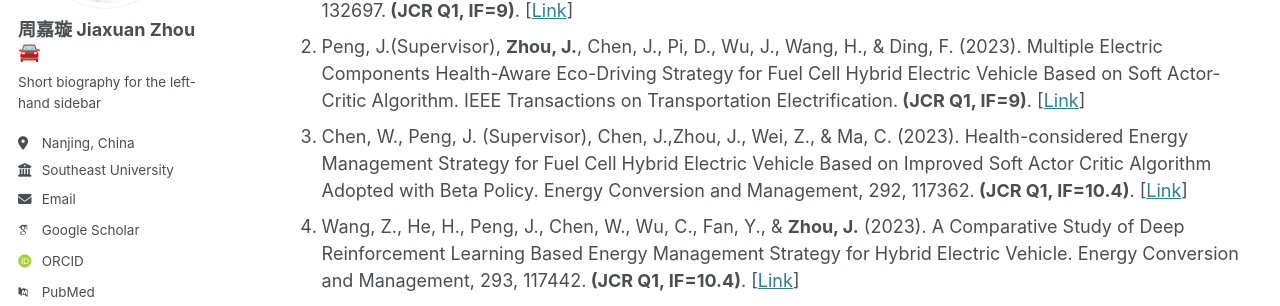
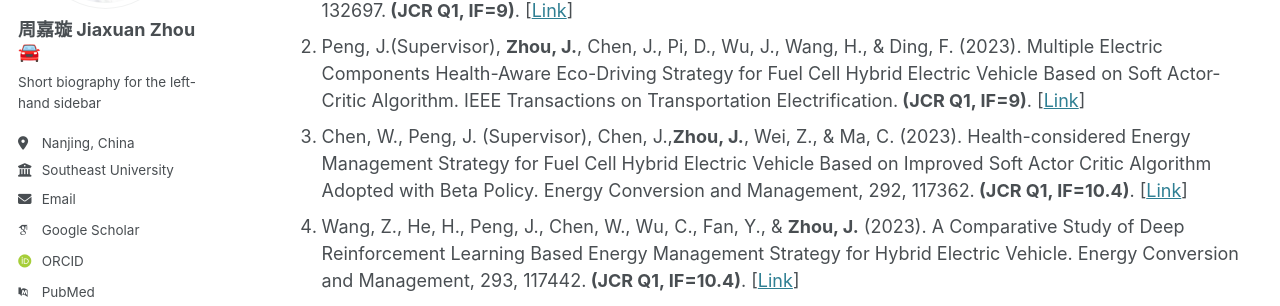
Before and after one commit to jarvanzhouz/jarvanzhouz.github.io, a Jekyll site: the page built from _pages/publications.html, in a window 1280 px wide and 900 px high. Shown: the part 322-628 px from the top of the window. Built offline with Jekyll 4.4.1, drawn with Linux system fonts in a browser that asks for light colours; some web fonts are replaced.

```diff
--- a/_pages/publications.html
+++ b/_pages/publications.html
@@ -17,7 +17,7 @@ author_profile: true
         " target="_blank" rel="noopener noreferrer">Link</a>]</li>
 <li>Peng, J.(Supervisor), <strong>Zhou, J.</strong>, Chen, J., Pi, D., Wu, J., Wang, H., & Ding, F. (2023). Multiple Electric Components Health-Aware Eco-Driving Strategy for Fuel Cell Hybrid Electric Vehicle Based on Soft Actor-Critic Algorithm. IEEE Transactions on Transportation Electrification.<strong> (JCR Q1, IF=9)</strong>. [<a href="https://doi.org/10.1109/TTE.2023.3339490.
         " target="_blank" rel="noopener noreferrer">Link</a>]</li>
-<li>Chen, W., Peng, J. (Supervisor), Chen, J.,Zhou, J., Wei, Z., & Ma, C. (2023). Health-considered Energy Management Strategy for Fuel Cell Hybrid Electric Vehicle Based on Improved Soft Actor Critic Algorithm Adopted with Beta Policy. Energy Conversion and Management, 292, 117362.<strong> (JCR Q1, IF=10.4)</strong>. [<a href="https://doi.org/10.1109/TTE.2023.3339490.
+<li>Chen, W., Peng, J. (Supervisor), Chen, J.,<strong>Zhou, J.</strong>, Wei, Z., & Ma, C. (2023). Health-considered Energy Management Strategy for Fuel Cell Hybrid Electric Vehicle Based on Improved Soft Actor Critic Algorithm Adopted with Beta Policy. Energy Conversion and Management, 292, 117362.<strong> (JCR Q1, IF=10.4)</strong>. [<a href="https://doi.org/10.1109/TTE.2023.3339490.
         " target="_blank" rel="noopener noreferrer">Link</a>]</li>
 <li>Wang, Z., He, H., Peng, J., Chen, W., Wu, C., Fan, Y., & <strong>Zhou, J.</strong> (2023). A Comparative Study of Deep Reinforcement Learning Based Energy Management Strategy for Hybrid Electric Vehicle. Energy Conversion and Management, 293, 117442.<strong> (JCR Q1, IF=10.4)</strong>. [<a href="https://doi.org/10.1109/TTE.2023.3339490.
         " target="_blank" rel="noopener noreferrer">Link</a>]</li>
```
